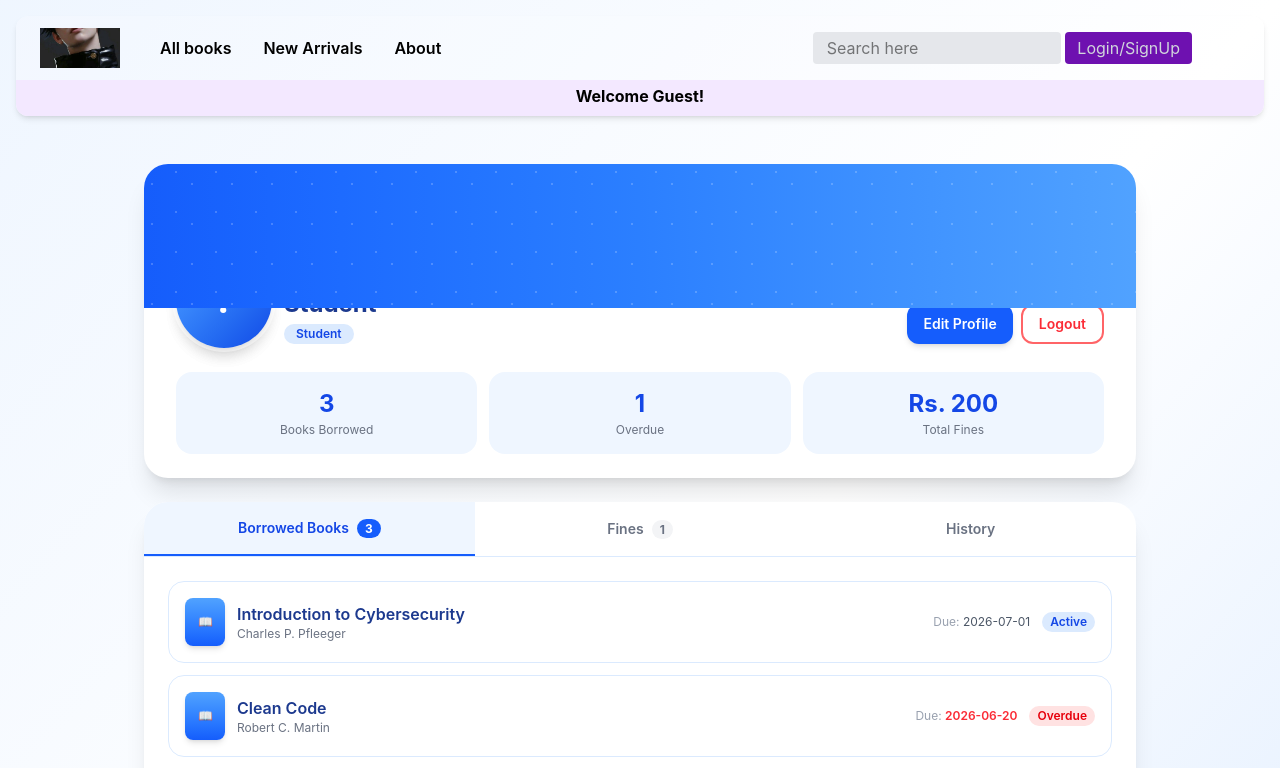
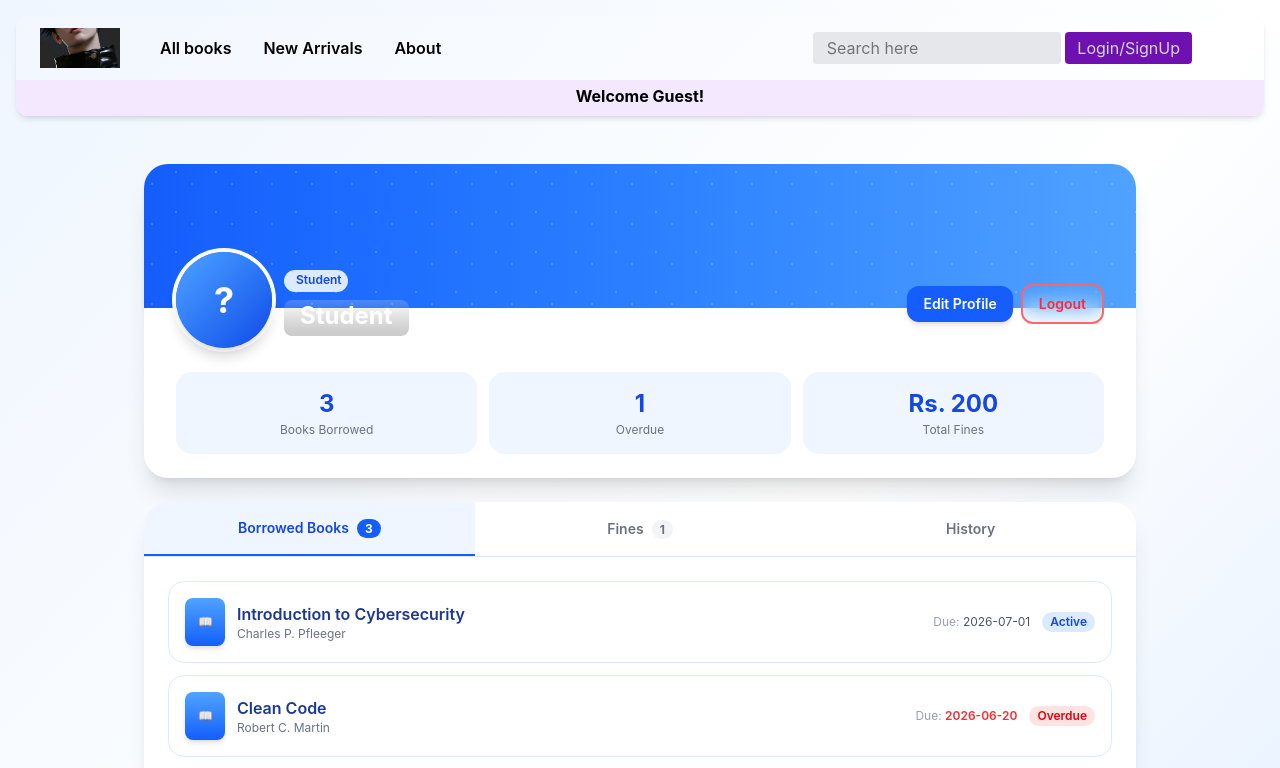
Before and after one commit to Hana-Haneefa/library_management_system, a React app in the folder frontend/: page /profile in a window 1280 px wide. Shown: the top 768 px of the page. Built offline with nearby package versions, Linux system fonts and the light colour scheme; the HTML template or start-up script is replaced by a standard one.

Commit message:
create student profile, logout logic

```diff
--- a/frontend/src/components/Profile.jsx
+++ b/frontend/src/components/Profile.jsx
@@ -3,8 +3,9 @@ import { useAuth } from "../context/authContext";
 import Navigation from "../components/Navbar.jsx";
 import { Footer } from "../components/Footer.jsx";
 import axios from "axios";
+import { useNavigate } from "react-router-dom";
 
-// ── dummy data (replace with real API calls) ──────────────────────────────────
+// dummy data (replace with real API calls)
 const DUMMY_BORROWED = [
   {
     id: 1,
@@ -31,7 +32,7 @@ const DUMMY_BORROWED = [
 
 const DUMMY_FINES = [{ id: 1, book: "Clean Code", days: 4, amount: 200 }];
 
-// ── small helpers ─────────────────────────────────────────────────────────────
+// small helpers
 function Badge({ status }) {
   const map = {
     active: "bg-blue-100 text-blue-700",
@@ -59,7 +60,7 @@ function Avatar({ name, size = "lg" }) {
   );
 }
 
-// ── edit modal ────────────────────────────────────────────────────────────────
+// edit modal
 function EditModal({ user, onClose, onSave }) {
   const [form, setForm] = useState({
     name: user?.name ?? "",
@@ -125,9 +126,10 @@ function EditModal({ user, onClose, onSave }) {
   );
 }
 
-// ____ main component __________________________________
+//  main component
 export function Profile() {
   const { user, logout } = useAuth();
+  const navigate = useNavigate();
   const [activeTab, setActiveTab] = useState("borrowed");
   const [showEdit, setShowEdit] = useState(false);
   const [profileData, setProfileData] = useState(user);
@@ -152,6 +154,10 @@ export function Profile() {
     { id: "history", label: "History", count: null },
   ];
 
+  const handleLogout = () => {
+    logout();
+    navigate("/");
+  };
   return (
     <div className="min-h-screen bg-linear-to-br from-blue-50 via-white to-blue-100 flex flex-col">
       <Navigation />
@@ -173,27 +179,27 @@ export function Profile() {
 
           {/* info row */}
           <div className="px-4 sm:px-8 pb-6">
-            <div className="flex flex-col sm:flex-row sm:items-end sm:justify-between gap-4 -mt-12 sm:-mt-14">
+            <div className="flex flex-col sm:flex-row sm:items-end sm:justify-between gap-4 -mt-12 sm:-mt-14 z-20 relative">
               {/* avatar + name */}
               <div className="flex flex-col sm:flex-row items-center sm:items-end gap-3">
                 <div className="ring-4 ring-white rounded-full shadow-lg">
                   <Avatar name={profileData?.name} size="lg" />
                 </div>
-                <div className="text-center sm:text-left pb-1">
-                  <h1 className="text-2xl font-bold text-blue-900">
+                <div className="text-center sm:text-left pb-1 flex flex-col gap-2">
+                  <span className="inline-block w-16 mt-1 text-xs font-semibold bg-blue-100 text-blue-700 px-3 py-0.5 rounded-full pb-1">
+                    {profileData?.role ?? "Student"}
+                  </span>
+                  <h1 className="text-2xl font-bold text-white px-4 rounded-lg bg-linear-to-b from-white/20 to-black/20 pb-1">
                     {profileData?.name ?? "Student"}
                   </h1>
                   <p className="text-sm text-blue-500 font-medium">
                     {profileData?.email}
                   </p>
-                  <span className="inline-block mt-1 text-xs font-semibold bg-blue-100 text-blue-700 px-3 py-0.5 rounded-full">
-                    {profileData?.role ?? "Student"}
-                  </span>
                 </div>
               </div>
 
               {/* action buttons */}
-              <div className="flex gap-2 justify-center sm:justify-end pb-1">
+              <div className="flex gap-2 justify-center lg:items-center pb-6 sm:justify-end ">
                 <button
                   onClick={() => setShowEdit(true)}
                   className="px-4 py-2 rounded-xl bg-blue-600 text-white text-sm font-semibold hover:bg-blue-700 transition-colors shadow-md"
@@ -201,8 +207,8 @@ export function Profile() {
                   Edit Profile
                 </button>
                 <button
-                  onClick={logout}
-                  className="px-4 py-2 rounded-xl border-2 border-red-400 text-red-500 text-sm font-semibold hover:bg-red-50 transition-colors"
+                  onClick={handleLogout}
+                  className="px-4 py-2 rounded-xl border-2 border-red-400 backdrop-blur-md text-red-500 text-sm font-semibold hover:bg-red-500 hover:text-white transition-colors duration-300"
                 >
                   Logout
                 </button>
--- a/frontend/src/components/footer.jsx
+++ b/frontend/src/components/footer.jsx
@@ -80,7 +80,7 @@ export function Footer() {
             </li>
           </ul>
         </div>
-        <div className="bg-purple-800 text-center py-4 w-full col-span-full">
+        <div className="bg-purple-800 text-center text-white py-4 w-full col-span-full">
           <p className="text-sm">© 2026 BOOKIE. All rights reserved.</p>
         </div>
       </div>
```
